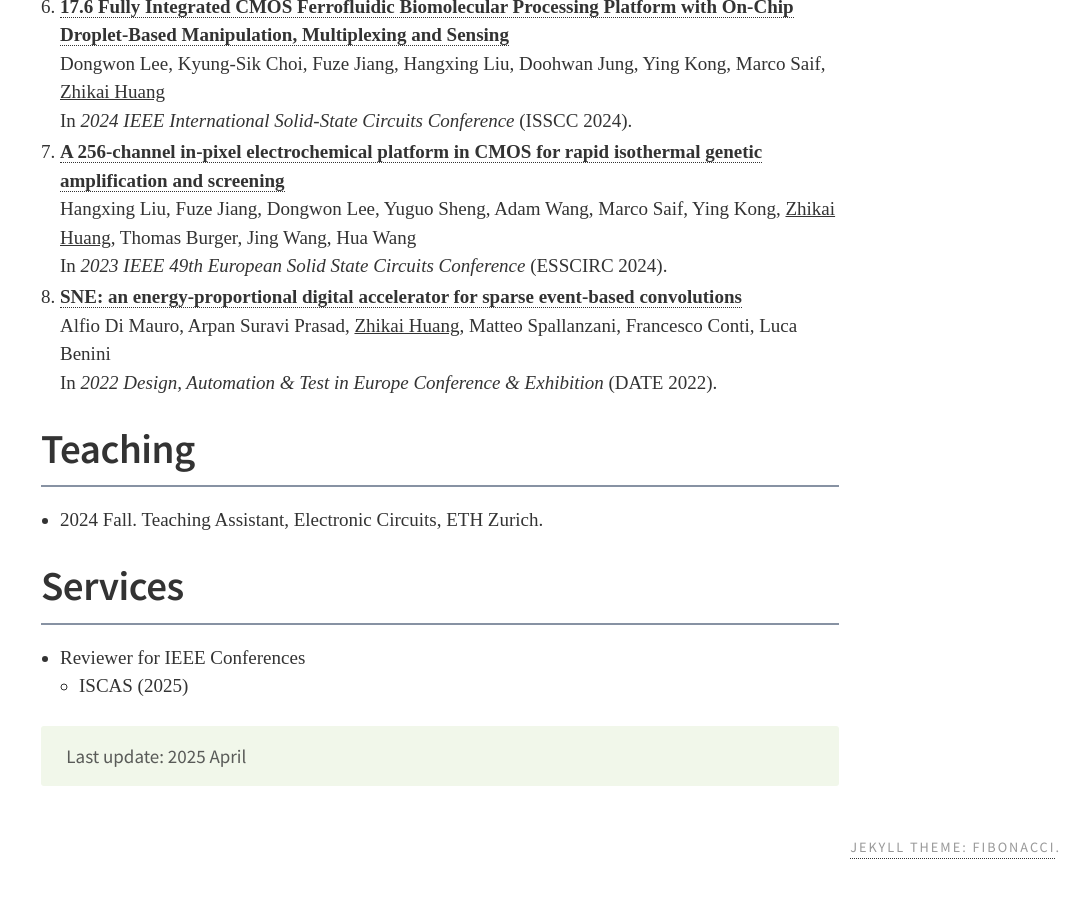
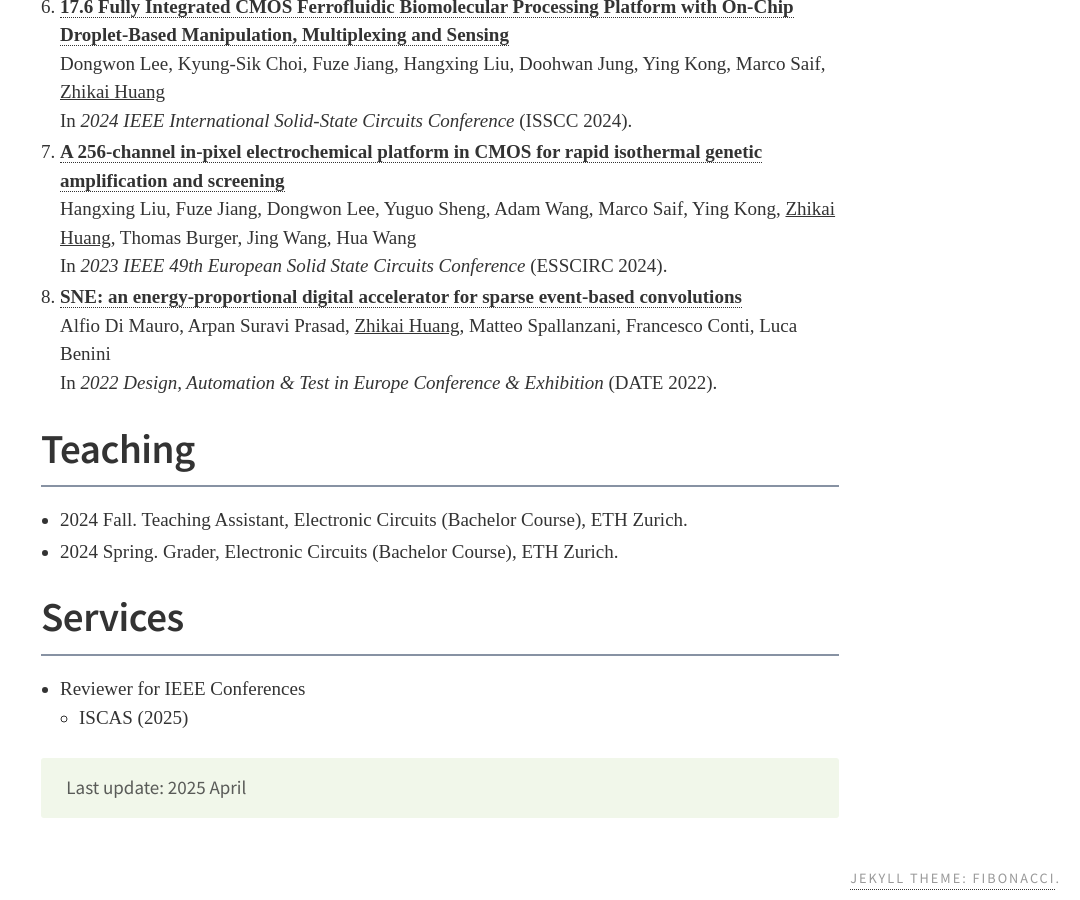
Before and after one commit to cnzhikai/cnzhikai.github.io_20250621, a Jekyll site: the page built from index.markdown, in a window 1280 px wide and 900 px high, scrolled down 1784 px. Shown: the whole window, without its empty margins (200-1280 px from the left). Built offline with Jekyll 4.4.1, drawn with Linux system fonts in a browser that asks for light colours; nearby versions of some CDN libraries; some web fonts are replaced; our own code applies the rules of GitHub Pages for plain Markdown files; before the commit the page ends 2652 px from its top, so only the background shows below that.

Commit message:
Update index.markdown

```diff
--- a/index.markdown
+++ b/index.markdown
@@ -76,7 +76,8 @@ desc: >-
 
 ## Teaching
 
-- 2024 Fall. Teaching Assistant, Electronic Circuits, ETH Zurich.
+- 2024 Fall. Teaching Assistant, Electronic Circuits (Bachelor Course), ETH Zurich.
+- 2024 Spring. Grader, Electronic Circuits (Bachelor Course), ETH Zurich.
 
 ## Services
 
```
